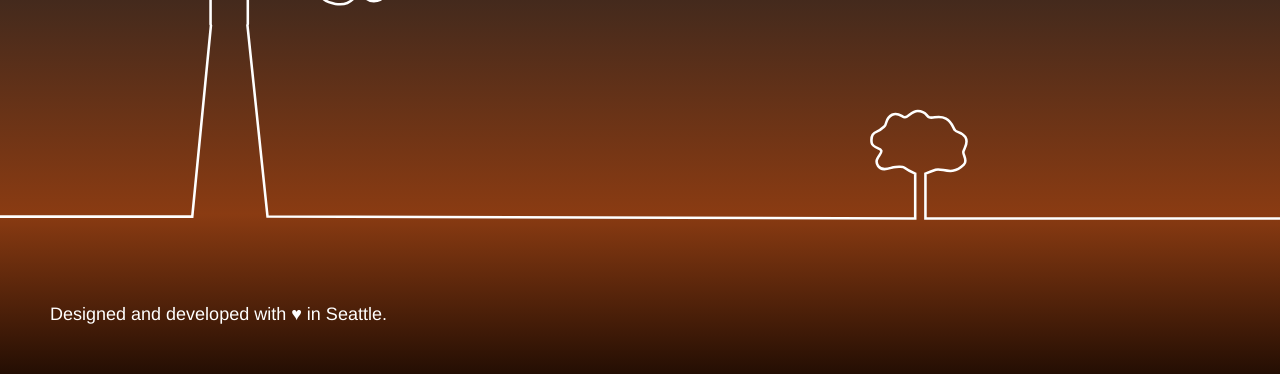
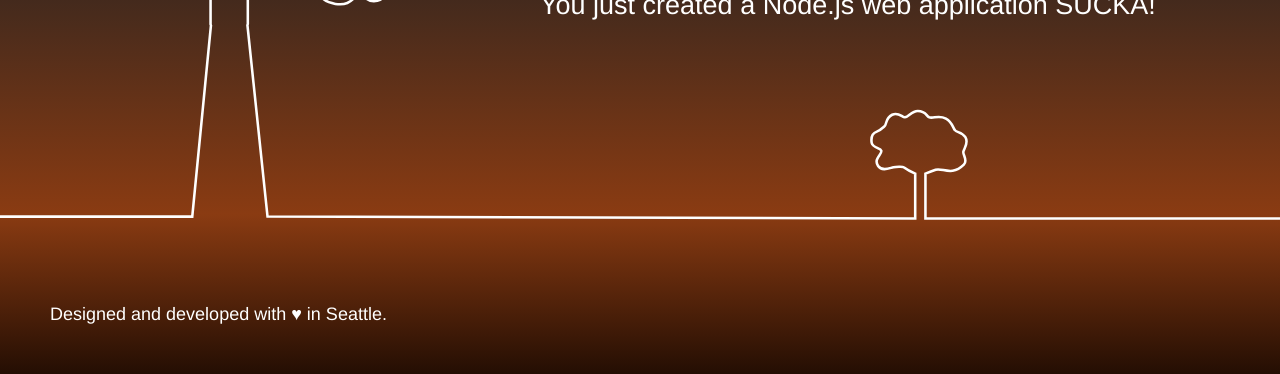
Before and after one commit to tonyhartwig/AWSCodeSample, a website: page public/index.html in a window 1280 px wide. Shown: the part 426-800 px from the top of the page. Drawn offline with Linux system fonts and the light colour scheme.

Commit message:
added cheek remark

```diff
--- a/public/index.html
+++ b/public/index.html
@@ -59,7 +59,7 @@
             <a class="twitter-link" href="http://twitter.com/home/?status=I%20created%20a%20project%20with%20AWS%20CodeStar!%20%23AWS%20%23AWSCodeStar%20https%3A%2F%2Faws.amazon.com%2Fcodestar"><img src="assets/img/tweet.svg" /></a>
             <div class="text">
                 <h1>Congratulations!</h1>
-                <h2>You just created a Node.js web application</h2>
+                <h2>You just created a Node.js web application SUCKA!</h2>
             </div>
         </div>
     </div>
```
